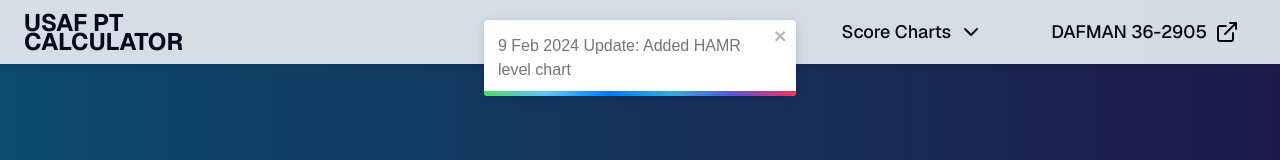
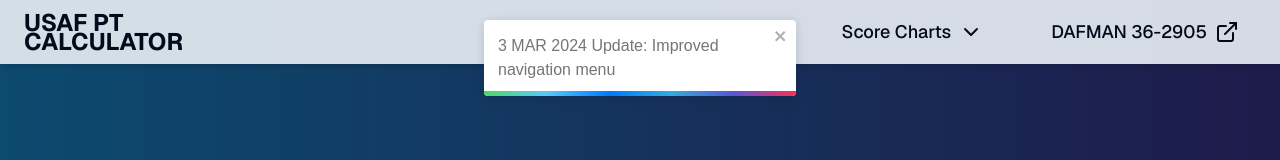
Before and after one commit to ronnieima/usaf-pt-calculator, a Next.js app: page / in a window 1280 px wide. Shown: the top 160 px of the page. Built offline with nearby package versions, Linux system fonts and the light colour scheme; what next-cloudinary would draw is missing.

Commit message:
update toast

```diff
--- a/src/components/(form)/MainForm.tsx
+++ b/src/components/(form)/MainForm.tsx
@@ -36,7 +36,7 @@ export type FormType = {
 export default function MainForm() {
   useEffect(() => {
     const notify = () =>
-      toast('9 Feb 2024 Update: Added HAMR level chart', {
+      toast('3 MAR 2024 Update: Improved navigation menu', {
         position: toast.POSITION.TOP_CENTER,
         autoClose: 6000,
       });
--- a/src/components/(navbar)/Links.tsx
+++ b/src/components/(navbar)/Links.tsx
@@ -42,6 +42,7 @@ function Links() {
             href={
               'https://res.cloudinary.com/dfpbpun9z/image/upload/v1700294852/dafman36-2905.pdf'
             }
+            target="_blank"
             className="flex items-center"
           >
             <span className="mx-2">DAFMAN 36-2905 </span>
```
